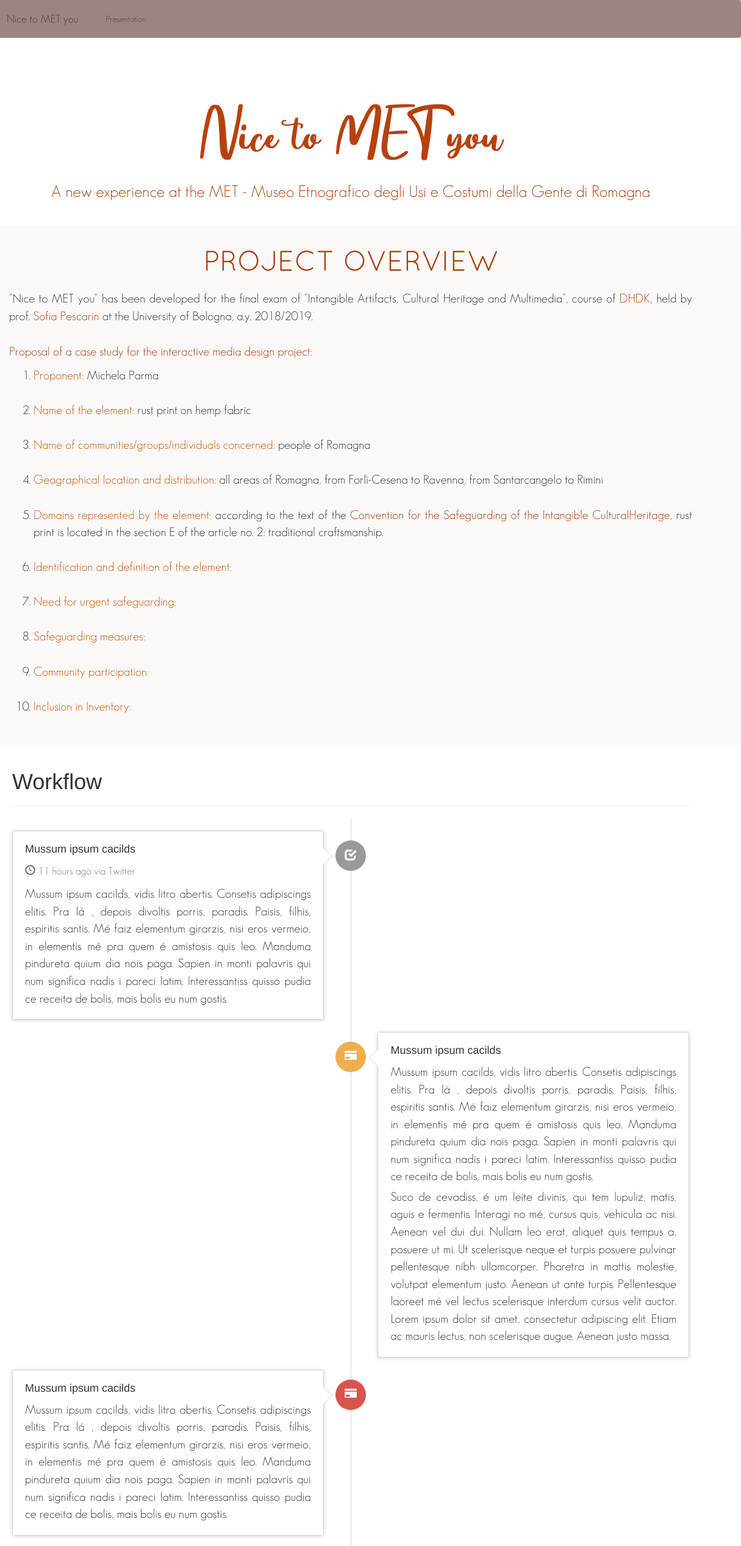
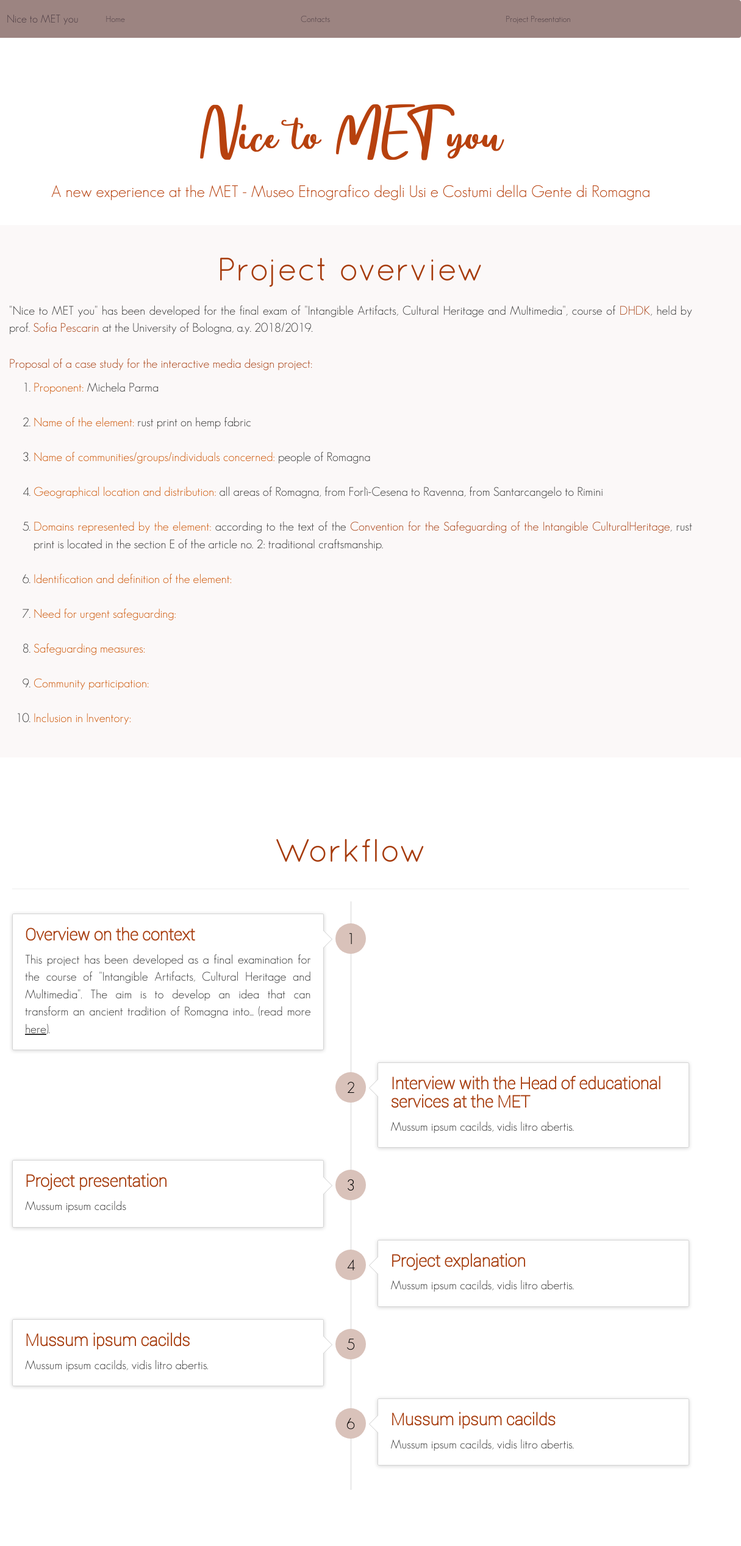
Before and after one commit to nicetometyou/nicetometyou, a plain HTML site: page index.html in a window 1280 px wide. Shown: the top 2535 px of the page at 61% size, 65-1280 px from the left. After the commit the page ends 2453 px from the top, so only its background shows below. Drawn offline with nearby package versions, Linux system fonts and the light colour scheme.

Commit message:
vsdvdsfv

```diff
--- a/index.html
+++ b/index.html
@@ -37,13 +37,30 @@
                     </button>
 
                     <div class="collapse navbar-collapse" id="navbarSupportedContent">
-                      <ul class="navbar-nav mr-auto">
+                        <ul class="navbar-nav ml-auto">
                           <li class="nav-item">
-                          <a class="nav-link" href="presentation.html" style="color: #4b3b42">Presentation</a>
+                            <a class="nav-link" href="index.html" style="color: #4b3b42;">Home</a>
                           </li>
                          </ul>
+                    </div>
 
+                    <div class="collapse navbar-collapse" id="navbarSupportedContent">
+                        <ul class="navbar-nav ml-auto">
+                          <li class="nav-item">
+                            <a class="nav-link" href="contact.html" style="color: #4b3b42">Contacts</a>
+                          </li>
+                         </ul>
                     </div>
+
+                    <div class="collapse navbar-collapse" id="navbarSupportedContent">
+                      <ul class="navbar-nav ml-auto">
+                        <li class="nav-item">
+                          <a class="nav-link" href="presentation.html" style="color: #4b3b42">Project Presentation</a>
+                        </li>
+                       </ul>
+                    </div>
+
+
             </nav>
 
       <div >
@@ -53,7 +70,7 @@
 
         <div class="project-overview">
           <div class="mainbody">
-          <p class="title-projectoverview">PROJECT OVERVIEW</p>
+          <p class="subtitle-homepage">Project overview</p>
           <p> "Nice to MET you" has been developed for the final exam of "Intangible Artifacts, Cultural Heritage and Multimedia", course of <a href="https://corsi.unibo.it/2cycle/DigitalHumanitiesKnowledge" target="_blank">DHDK</a>, held by prof. <a href="https://www.unibo.it/sitoweb/sofia.pescarin" target="_blank">Sofia Pescarin</a> at the University of Bologna, a.y. 2018/2019. </p>
         </br>
           <p style="color: #a63b0c">Proposal of a case study for the interactive media design project:</p>
@@ -84,96 +101,104 @@
     <!--WORFLOW-->
         <div class="container">
             <div class="page-header">
-                <h1 id="timeline">Workflow</h1>
+              <p class="subtitle-homepage">Workflow</p>
             </div>
             <ul class="timeline">
+
                 <li>
-                  <div class="timeline-badge"><i class="glyphicon glyphicon-check"></i></div>
+                  <div class="timeline-badge"><p style="text-align: center; font-size: 25px;">1</p></div>
                   <div class="timeline-panel">
                     <div class="timeline-heading">
-                      <h4 class="timeline-title">Mussum ipsum cacilds</h4>
-                      <p><small class="text-muted"><i class="glyphicon glyphicon-time"></i> 11 hours ago via Twitter</small></p>
+                      <h4 class="timeline-title">Overview on the context</h4>
                     </div>
                     <div class="timeline-body">
-                      <p>Mussum ipsum cacilds, vidis litro abertis. Consetis adipiscings elitis. Pra lá , depois divoltis porris, paradis. Paisis, filhis, espiritis santis. Mé faiz elementum girarzis, nisi eros vermeio, in elementis mé pra quem é amistosis quis leo. Manduma pindureta quium dia nois paga. Sapien in monti palavris qui num significa nadis i pareci latim. Interessantiss quisso pudia ce receita de bolis, mais bolis eu num gostis.</p>
+                      <p>This project has been developed as a final examination for the course of "Intangible Artifacts, Cultural Heritage and Multimedia". The aim is to develop an idea that can transform an ancient tradition of Romagna into... <a data-toggle="modal" data-target="#myModal">(read more <u>here</u>).</a>
+
+                        <!-- Modal -->
+                        <div id="myModal" class="modal fade" role="dialog">
+                          <div class="modal-dialog">
+
+                            <!-- Modal content-->
+                            <div class="modal-content">
+                              <div class="modal-header">
+                                <h4 class="modal-title">Overview on the context</h4>
+                              </div>
+                              <div class="modal-body">
+                                <p>This project has been developed as a final examination for the course of "Intangible Artifacts, Cultural Heritage and Multimedia".
+                                    The aim is to develop an idea that can transform an ancient tradition of Romagna into an interactive media design project. </br>
+                                    I have chosen to focus on <a href="rustprint.html">rust prints</a>: decorations on hemp fabrics, cultivated and harvested in the Romagna countryside. Rust printing is a tradition that is lost in time, so much so that it is difficult to find a starting date. In fact, this art was born among poor people who found a way to decorate their household linen with an equally humble tool, rust. </br>
+                                    My interest in this kind of art stems from the fact that not many people today know this type of printing process, and outside the area of Romagna is completely unknown. Today there are very few artisans who still cultivate the tradition of rust printing in small and old shops,where they follow the printing process as it happened hundreds of years ago. The oldest shops still have huge wooden wheels driven by the force of man, which were used (and still are) to activate a mechanism for stretching the fabrics. </br>
+                                    The development of the idea for the preservation of this heritage was not at all simple: the lack of sources, the silence of the craftsmen not to reveal any secrets, the closure of the only museum that preserves part of this tradition have made it even more difficult to understand how to pass on the tradition and give rise to interest in this type of craftsmanship in the younger generations. </br>
+                                    In the end, the choice was to develop various multimedia applications at the <a href="http://www.museisantarcangelo.it/met/" target="_blank">MET</a> (Museo Etnografico degli Usi e Costumi della Gente di Romagna) for primary and secondary school children. But not only multimedia innovation: I have chosen to emphasize the rediscovery of the pleasure of manual craftsmanship with sensory and emotional paths to stimulate the active participation of users, allowing them to touch copies of the original tools of the fabric printer from Romagna.</p>
+                              </div>
+                              <div class="modal-footer">
+                                <button type="button" class="btn btn-default" data-dismiss="modal">Close</button>
+                              </div>
+                            </div>
+
+                          </div>
+                        </div>
+                      </p>
                     </div>
                   </div>
                 </li>
+
                 <li class="timeline-inverted">
-                  <div class="timeline-badge warning"><i class="glyphicon glyphicon-credit-card"></i></div>
+                  <div class="timeline-badge"><p style="text-align: center; font-size: 25px;">2</p></div>
+                  <div class="timeline-panel">
+                    <div class="timeline-heading">
+                      <h4 class="timeline-title">Interview with the Head of educational services at the MET</h4>
+                    </div>
+                    <div class="timeline-body">
+                      <p>Mussum ipsum cacilds, vidis litro abertis. </p>
+                    </div>
+                  </div>
+                </li>
+
+                <li>
+                    <div class="timeline-badge"><p style="text-align: center; font-size: 25px;">3</p></div>
+                    <div class="timeline-panel">
+                      <div class="timeline-heading">
+                        <a href="presentation.html"><h4 class="timeline-title">Project presentation</h4></a>
+                      </div>
+                      <div class="timeline-body">
+                        <p>Mussum ipsum cacilds</p>
+                      </div>
+                    </div>
+                  </li>
+
+                  <li class="timeline-inverted">
+                    <div class="timeline-badge"><p style="text-align: center; font-size: 25px;">4</p></div>
+                    <div class="timeline-panel">
+                      <div class="timeline-heading">
+                        <h4 class="timeline-title">Project explanation</h4>
+                      </div>
+                      <div class="timeline-body">
+                        <p>Mussum ipsum cacilds, vidis litro abertis. </p>
+                      </div>
+                    </div>
+                  </li>
+
+                  <li>
+                      <div class="timeline-badge"><p style="text-align: center; font-size: 25px;">5</p></div>
                       <div class="timeline-panel">
                         <div class="timeline-heading">
                           <h4 class="timeline-title">Mussum ipsum cacilds</h4>
                         </div>
                         <div class="timeline-body">
-                      <p>Mussum ipsum cacilds, vidis litro abertis. Consetis adipiscings elitis. Pra lá , depois divoltis porris, paradis. Paisis, filhis, espiritis santis. Mé faiz elementum girarzis, nisi eros vermeio, in elementis mé pra quem é amistosis quis leo. Manduma pindureta quium dia nois paga. Sapien in monti palavris qui num significa nadis i pareci latim. Interessantiss quisso pudia ce receita de bolis, mais bolis eu num gostis.</p>
-                      <p>Suco de cevadiss, é um leite divinis, qui tem lupuliz, matis, aguis e fermentis. Interagi no mé, cursus quis, vehicula ac nisi. Aenean vel dui dui. Nullam leo erat, aliquet quis tempus a, posuere ut mi. Ut scelerisque neque et turpis posuere pulvinar pellentesque nibh ullamcorper. Pharetra in mattis molestie, volutpat elementum justo. Aenean ut ante turpis. Pellentesque laoreet mé vel lectus scelerisque interdum cursus velit auctor. Lorem ipsum dolor sit amet, consectetur adipiscing elit. Etiam ac mauris lectus, non scelerisque augue. Aenean justo massa.</p>
+                          <p>Mussum ipsum cacilds, vidis litro abertis.</p>
                         </div>
                       </div>
                     </li>
-                <li>
-                  <div class="timeline-badge danger"><i class="glyphicon glyphicon-credit-card"></i></div>
+
+                    <li class="timeline-inverted">
+                      <div class="timeline-badge"><p style="text-align: center; font-size: 25px;">6</p></div>
                       <div class="timeline-panel">
                         <div class="timeline-heading">
                           <h4 class="timeline-title">Mussum ipsum cacilds</h4>
                         </div>
                         <div class="timeline-body">
-                      <p>Mussum ipsum cacilds, vidis litro abertis. Consetis adipiscings elitis. Pra lá , depois divoltis porris, paradis. Paisis, filhis, espiritis santis. Mé faiz elementum girarzis, nisi eros vermeio, in elementis mé pra quem é amistosis quis leo. Manduma pindureta quium dia nois paga. Sapien in monti palavris qui num significa nadis i pareci latim. Interessantiss quisso pudia ce receita de bolis, mais bolis eu num gostis.</p>
-                    </div>
-                  </div>
-                </li>
-                <li class="timeline-inverted">
-                  <div class="timeline-panel">
-                    <div class="timeline-heading">
-                      <h4 class="timeline-title">Mussum ipsum cacilds</h4>
-                    </div>
-                    <div class="timeline-body">
-                      <p>Mussum ipsum cacilds, vidis litro abertis. Consetis adipiscings elitis. Pra lá , depois divoltis porris, paradis. Paisis, filhis, espiritis santis. Mé faiz elementum girarzis, nisi eros vermeio, in elementis mé pra quem é amistosis quis leo. Manduma pindureta quium dia nois paga. Sapien in monti palavris qui num significa nadis i pareci latim. Interessantiss quisso pudia ce receita de bolis, mais bolis eu num gostis.</p>
-                    </div>
-                  </div>
-                </li>
-                <li>
-                  <div class="timeline-badge info"><i class="glyphicon glyphicon-floppy-disk"></i></div>
-                  <div class="timeline-panel">
-                    <div class="timeline-heading">
-                      <h4 class="timeline-title">Mussum ipsum cacilds</h4>
-                    </div>
-                    <div class="timeline-body">
-                      <p>Mussum ipsum cacilds, vidis litro abertis. Consetis adipiscings elitis. Pra lá , depois divoltis porris, paradis. Paisis, filhis, espiritis santis. Mé faiz elementum girarzis, nisi eros vermeio, in elementis mé pra quem é amistosis quis leo. Manduma pindureta quium dia nois paga. Sapien in monti palavris qui num significa nadis i pareci latim. Interessantiss quisso pudia ce receita de bolis, mais bolis eu num gostis.</p>
-                      <hr>
-                      <div class="btn-group">
-                        <button type="button" class="btn btn-primary btn-sm dropdown-toggle" data-toggle="dropdown">
-                          <i class="glyphicon glyphicon-cog"></i> <span class="caret"></span>
-                        </button>
-                        <ul class="dropdown-menu" role="menu">
-                          <li><a href="#">Action</a></li>
-                          <li><a href="#">Another action</a></li>
-                          <li><a href="#">Something else here</a></li>
-                          <li class="divider"></li>
-                          <li><a href="#">Separated link</a></li>
-                        </ul>
-                      </div>
-                    </div>
-                  </div>
-                </li>
-                <li>
-                  <div class="timeline-panel">
-                    <div class="timeline-heading">
-                      <h4 class="timeline-title">Mussum ipsum cacilds</h4>
-                    </div>
-                    <div class="timeline-body">
-                      <p>Mussum ipsum cacilds, vidis litro abertis. Consetis adipiscings elitis. Pra lá , depois divoltis porris, paradis. Paisis, filhis, espiritis santis. Mé faiz elementum girarzis, nisi eros vermeio, in elementis mé pra quem é amistosis quis leo. Manduma pindureta quium dia nois paga. Sapien in monti palavris qui num significa nadis i pareci latim. Interessantiss quisso pudia ce receita de bolis, mais bolis eu num gostis.</p>
-                    </div>
-                  </div>
-                </li>
-                <li class="timeline-inverted">
-                  <div class="timeline-badge success"><i class="glyphicon glyphicon-thumbs-up"></i></div>
-                  <div class="timeline-panel">
-                    <div class="timeline-heading">
-                      <h4 class="timeline-title">Mussum ipsum cacilds</h4>
-                    </div>
-                    <div class="timeline-body">
-                      <p>Mussum ipsum cacilds, vidis litro abertis. Consetis adipiscings elitis. Pra lá , depois divoltis porris, paradis. Paisis, filhis, espiritis santis. Mé faiz elementum girarzis, nisi eros vermeio, in elementis mé pra quem é amistosis quis leo. Manduma pindureta quium dia nois paga. Sapien in monti palavris qui num significa nadis i pareci latim. Interessantiss quisso pudia ce receita de bolis, mais bolis eu num gostis.</p>
+                          <p>Mussum ipsum cacilds, vidis litro abertis. </p>
                         </div>
                       </div>
                     </li>
@@ -185,6 +210,8 @@
 
 
 
+
+
       </div>
     </body>
 </html>
--- a/stylesheet.css
+++ b/stylesheet.css
@@ -21,8 +21,9 @@
 .mainbody {
     margin-left: 80px;
     margin-right: 80px;
-    padding-top: 30px;
+    padding-top: 40px;
     padding-bottom:40px;
+    margin-bottom:80px;
 }
 
 .logo {
@@ -94,10 +95,9 @@ p {
     text-align: center;
 }
 
-.title-projectoverview {
-
+.subtitle-homepage {
     font-family: quick;
-    font-size: 35pt;
+    font-size: 40pt;
     color: #a63b0c;
     text-align: center;
 }
@@ -226,23 +226,25 @@ a:hover {
             }
 
         .timeline > li > .timeline-badge {
-            color: #fff;
+            color: black;
             width: 50px;
             height: 50px;
             line-height: 50px;
-            font-size: 1.4em;
-            text-align: center;
+            font-size: 15px;
+            text-align: right;
             position: absolute;
             top: 16px;
             left: 50%;
             margin-left: -25px;
-            background-color: #999999;
+            background-color: #d9c2ba;
             z-index: 100;
             border-top-right-radius: 50%;
             border-top-left-radius: 50%;
             border-bottom-right-radius: 50%;
             border-bottom-left-radius: 50%;
         }
+
+
 
         .timeline > li.timeline-inverted > .timeline-panel {
             float: right;
@@ -262,29 +264,16 @@ a:hover {
                 right: auto;
             }
 
-.timeline-badge.primary {
-    background-color: #2e6da4 !important;
-}
 
-.timeline-badge.success {
-    background-color: #3f903f !important;
-}
 
-.timeline-badge.warning {
-    background-color: #f0ad4e !important;
-}
 
-.timeline-badge.danger {
-    background-color: #d9534f !important;
-}
-
-.timeline-badge.info {
-    background-color: #5bc0de !important;
-}
 
 .timeline-title {
     margin-top: 0;
-    color: inherit;
+    color: #a63b0c;
+    font-family: roboto;
+    font-size: 27px;
+    font-weight: bold;
 }
 
 .timeline-body > p,
```
Also changed, not shown: images/1 copia.jpg (added), images/1.jpg (added), images/2.png (added), images/3.png (added), images/4.png (added), images/5.png (added), 2 other files. Lines whose indentation alone changed are shown as unchanged.
